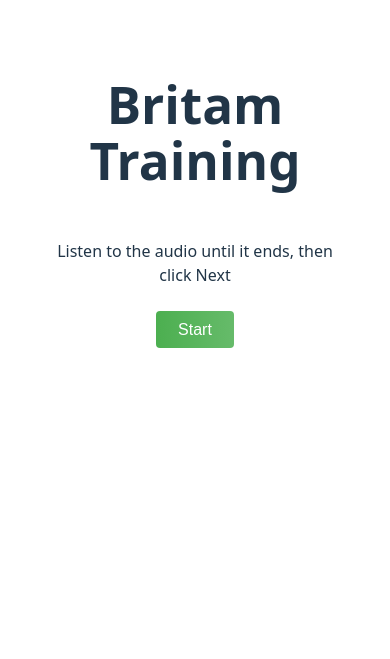
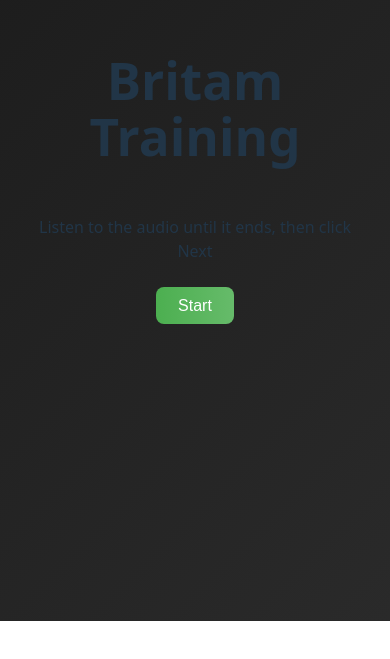
Before and after one commit to timothyobosi/TrainingMaterials, a React (Vite) app: page / in a window 390 px wide. Shown: the part 271-930 px from the top of the page. After the commit the page ends 892 px from the top, so only its background shows below. Built offline with nearby package versions, Linux system fonts and the light colour scheme.

Commit message:
add gradient background to th e root

```diff
--- a/src/App.css
+++ b/src/App.css
@@ -3,6 +3,8 @@
   margin: 0 auto;
   padding: 2rem;
   text-align: center;
+  background: linear-gradient(135deg,#1a1a1a,#2a2a2a);
+  min-height: 100vh;
 }
 
 button{
@@ -10,13 +12,30 @@
   margin: 0.5rem;
   font-size: 1rem;
   cursor: pointer;
-  background-color: #4CAF50;
+  background:linear-gradient(90deg, #4CAF50,#66BB6A);
   color: white;
   border: none;
-  border-radius: 4px;
+  border-radius: 8px;
+  transition: transform 0.2s, background 0.3s;
+}
+
+button:hover:not(:disabled){
+  transform: scale(1.05);
+  background: linear-gradient(90deg,#45a049,#66BB6A);
 }
 
 button:disabled{
   background-color: #cccccc;
   cursor: not-allowed;
+  opacity: 0.6;
 }
+
+@media (max-width: 480px){
+  #root{
+    padding: 0.5rem;
+  }
+  button:{
+    width: 100%;
+    font-size: 0.9rem;
+  }
+}
```
